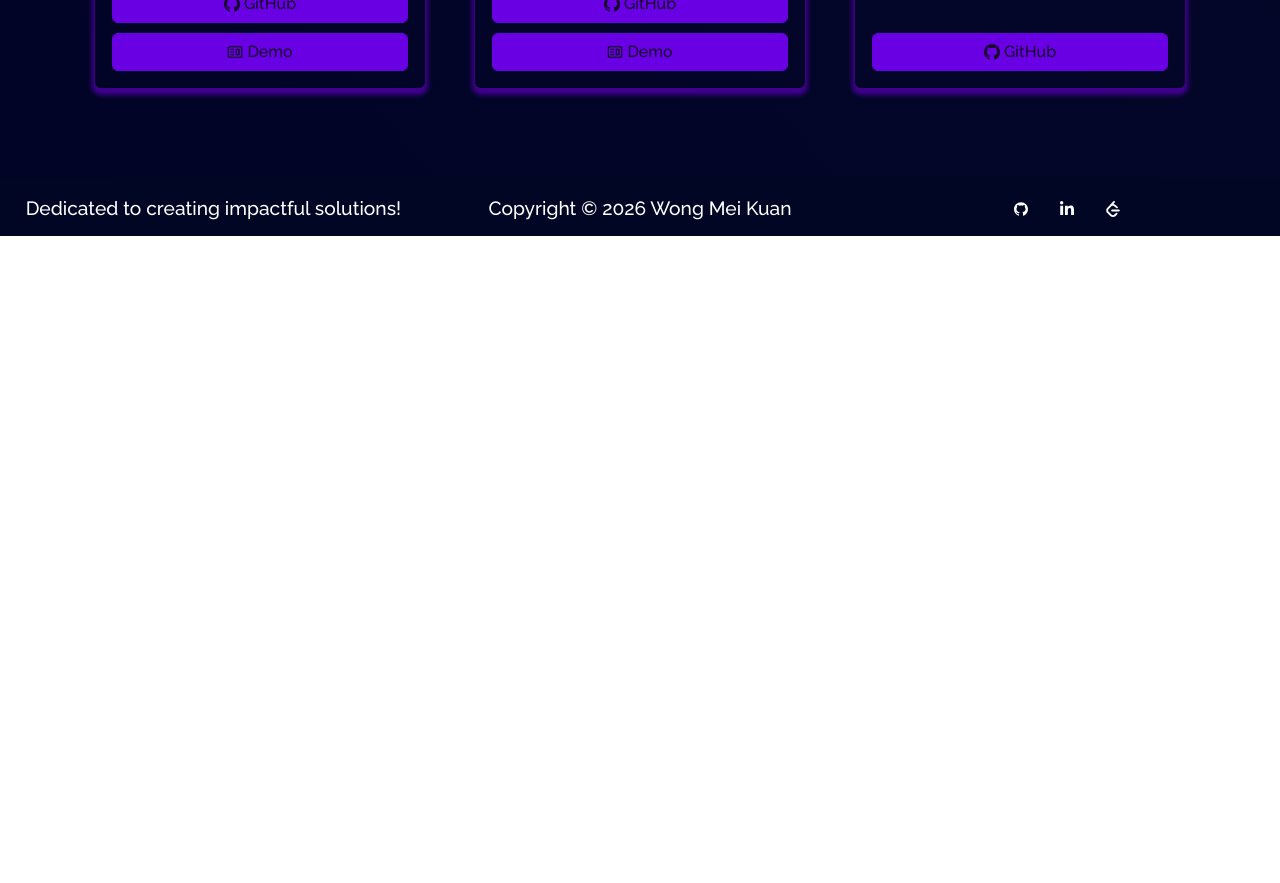
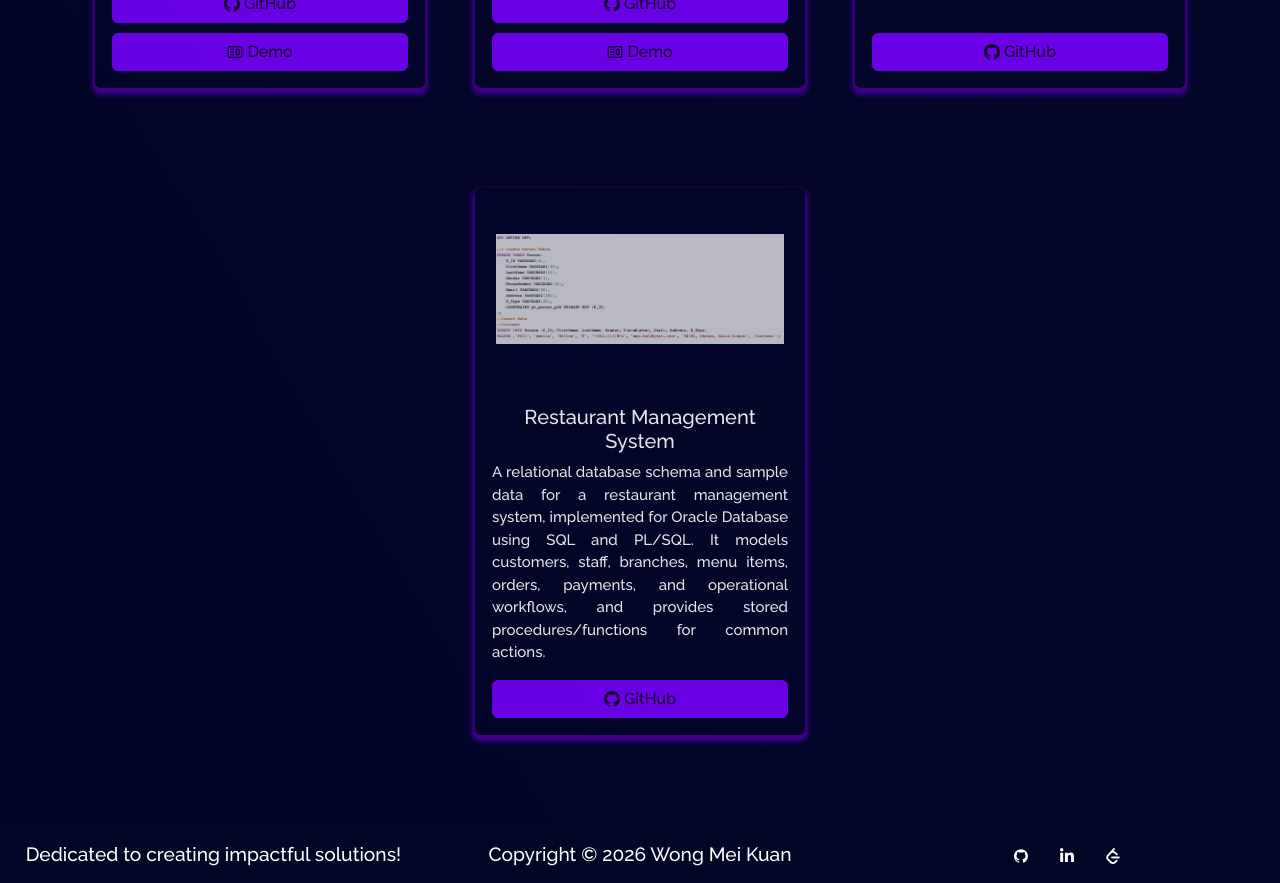
Before and after one commit to MK-0406/Portfolio, a React (Create React App) app: page /project in a window 1280 px wide. Shown: the part 1320-2203 px from the top of the page. Before the commit the page ends 1556 px from the top, so only its background shows below. Built offline with nearby package versions, Linux system fonts and the light colour scheme.

Commit message:
Add restaurant database project

```diff
--- a/src/pages/Projects.jsx
+++ b/src/pages/Projects.jsx
@@ -8,6 +8,7 @@ import remainderTheorem from "../assets/projects/remainder-theorem.png";
 import warehouseSimulation from "../assets/projects/warehouse-simulation.png";
 import mnist from "../assets/projects/mnist.png";
 import hospitalManagement from "../assets/projects/hospital-management-java.png";
+import restaurantManagementDb from "../assets/projects/restaurant-management-db.png";
 
 const Projects = () => {
   return (
@@ -80,6 +81,15 @@ const Projects = () => {
               ghLink="https://github.com/MK-0406/Hospital_Management_System.git"
             />
           </Col>
+          <Col md={4} className="project-card">
+            <ProjectCard
+              imgPath={restaurantManagementDb}
+              isBlog={false}
+              title="Restaurant Management System"
+              description="A relational database schema and sample data for a restaurant management system, implemented for Oracle Database using SQL and PL/SQL. It models customers, staff, branches, menu items, orders, payments, and operational workflows, and provides stored procedures/functions for common actions."
+              ghLink="https://github.com/MK-0406/Restaurant_Management_System.git"
+            />
+          </Col>
         </Row>
       </Container>
     </Container>
```
Also changed, not shown: src/assets/projects/restaurant-management-db.png (added).
